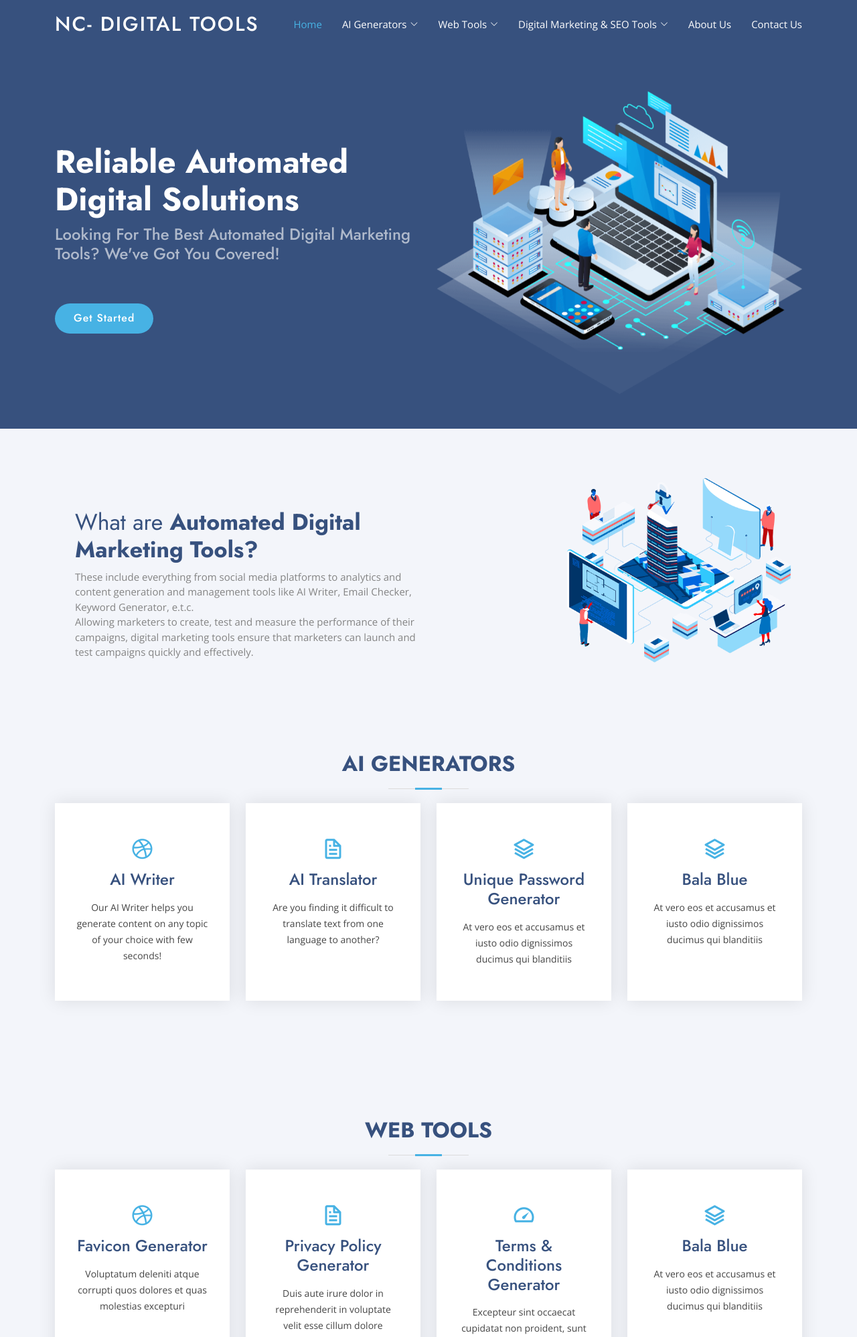
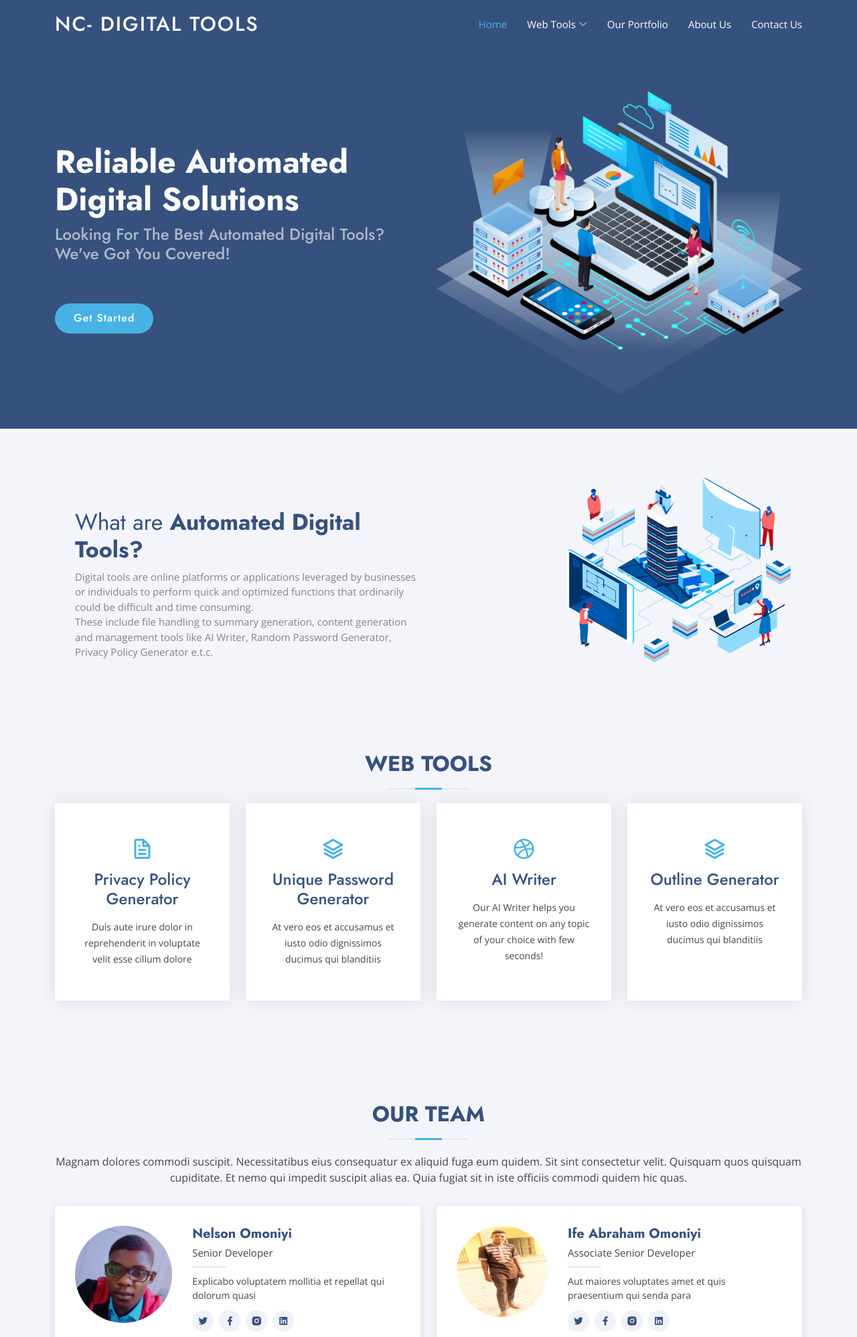
Before and after one commit to Notal-Crest/Power-Tools, a PHP site: page / in a window 1280 px wide. Shown: the top 1996 px of the page at 67% size. Run offline with PHP 8.4, Linux system fonts and the light colour scheme; some libraries are stand-ins or nearby versions.

Commit message:
added email and edit index intro

```diff
--- a/forms/contact.php
+++ b/forms/contact.php
@@ -7,7 +7,7 @@
   */
 
   // Replace contact@example.com with your real receiving email address
-  $receiving_email_address = 'contact@example.com';
+  $receiving_email_address = 'omoniyinelson6@gmail.com';
 
   if( file_exists($php_email_form = '../assets/vendor/php-email-form/php-email-form.php' )) {
     include( $php_email_form );
--- a/index.php
+++ b/index.php
@@ -11,35 +11,17 @@ include("inc/header.php")
       <nav id="navbar" class="navbar">
         <ul>
           <li><a class="nav-link scrollto active" href="#hero">Home</a></li>
-          <!-- <li><a class="nav-link scrollto" href="#services">Services</a></li> -->
-          <li class="dropdown"><a href="#AI" class="nav-link scrollto"><span>AI Generators</span> <i class="bi bi-chevron-down"></i></a>
+          <li class="dropdown"><a href="#Web" class="nav-link scrollto"><span>Web Tools</span> <i class="bi bi-chevron-down"></i></a>
             <ul>
-              <li><a href="#AI" class="nav-link scrollto" >AI Caption Generator</a></li>
-              <li><a href="#AI" class="nav-link scrollto" >AI Translator</a></li>
-              <li><a href="#AI" class="nav-link scrollto" >Outline Generator</a></li>
-              <li><a href="#AI" class="nav-link scrollto" >Unique Title Generator</a></li>
+              <li><a href="#Web" class="nav-link scrollto" >Password Generator</a></li>
+              <li><a href="#Web" class="nav-link scrollto" >Privacy Policy Generator</a></li>
+              <li><a href="#Web" class="nav-link scrollto" >AI Writer</a></li>
+              <li><a href="#Web" class="nav-link scrollto" >Outline Generator</a></li>
             </ul>
           </li>
-          <li class="dropdown"><a href="#Web" class="nav-link scrollto"><span>Web Tools</span> <i class="bi bi-chevron-down"></i></a>
-            <ul>
-              <li><a href="#Web" class="nav-link scrollto" >Favicon Generator</a></li>
-              <li><a href="#Web" class="nav-link scrollto" >Password Generator</a></li>
-              <li><a href="#Web" class="nav-link scrollto" >Program Policy Generator</a></li>
-              <li><a href="#Web" class="nav-link scrollto" >Terms and Condition Generator</a></li>
-            </ul>
-          </li>
-          <li class="dropdown"><a href="#SEO" class="nav-link scrollto"><span>Digital Marketing & SEO Tools</span> <i class="bi bi-chevron-down"></i></a>
-            <ul>
-              <li><a href="#SEO" class="nav-link scrollto" >SEO Analysis</a></li>
-              <li><a href="#SEO" class="nav-link scrollto" >CPC Keywords</a></li>
-              <li><a href="#SEO" class="nav-link scrollto" >Keyword Search</a></li>
-              <li><a href="#SEO" class="nav-link scrollto" >Backlinks Checker</a></li>
-            </ul>
-          </li>
+          <li><a class="nav-link scrollto" href="#">Our Portfolio</a></li>
           <li><a class="nav-link scrollto" href="#about">About Us</a></li>
           <li><a class="nav-link scrollto" href="#contact">Contact Us</a></li>
-          <!-- <li><a class="nav-link scrollto" href="#team">Team</a></li> -->
-          <!-- <li><a class="getstarted scrollto" href="#">Login</a></li> -->
         </ul>
         <i class="bi bi-list mobile-nav-toggle"></i>
       </nav><!-- .navbar -->
@@ -54,9 +36,9 @@ include("inc/header.php")
       <div class="row">
         <div class="col-lg-6 d-flex flex-column justify-content-center pt-4 pt-lg-0 order-2 order-lg-1" data-aos="fade-up" data-aos-delay="200">
           <h1>Reliable Automated Digital Solutions</h1>
-          <h2>Looking For The Best Automated Digital Marketing Tools? We've Got You Covered!</h2>
+          <h2>Looking For The Best Automated Digital Tools? We've Got You Covered!</h2>
           <div class="d-flex justify-content-center justify-content-lg-start">
-            <a href="#services" class="btn-get-started scrollto">Get Started</a>
+            <a href="#Web" class="btn-get-started scrollto">Get Started</a>
           </div>
         </div>
         <div class="col-lg-6 order-1 order-lg-2 hero-img" data-aos="zoom-in" data-aos-delay="200">
@@ -77,10 +59,10 @@ include("inc/header.php")
           <div class="col-lg-7 d-flex flex-column justify-content-center align-items-stretch  order-2 order-lg-1">
 
             <div class="content">
-              <h3>What are <strong>Automated Digital Marketing Tools?</strong></h3>
+              <h3>What are <strong>Automated Digital Tools?</strong></h3>
               <p>
-                These include everything from social media platforms to analytics and content generation and management tools like AI Writer, Email Checker, Keyword Generator, e.t.c. <br>
-                Allowing marketers to create, test and measure the performance of their campaigns, digital marketing tools ensure that marketers can launch and test campaigns quickly and effectively.
+              Digital tools are online platforms or applications leveraged by businesses or individuals to perform quick and optimized functions that ordinarily could be difficult and time consuming. <br>
+                These include file handling to summary generation, content generation and management tools like AI Writer, Random Password Generator, Privacy Policy Generator e.t.c.
               </p>
             </div>
           </div>
@@ -91,28 +73,21 @@ include("inc/header.php")
       </div>
     </section><!-- End Why Us Section -->
 
-    <!-- ======= AI Generators Section ======= -->
-    <section id="AI" class="services section-bg">
+
+    <!-- ======= Web Tools Section ======= -->
+    <section id="Web" class="services section-bg">
 
       <div class="container" data-aos="fade-up">
 
         <div class="section-title">
-          <h2>AI Generators</h2>
+          <h2>Web Tools</h2>
 
         <div class="row">
-          <div class="col-xl-3 col-md-6 d-flex align-items-stretch" data-aos="zoom-in" data-aos-delay="100">
-            <div class="icon-box">
-              <div class="icon"><i class="bx bxl-dribbble"></i></div>
-              <h4><a href="ai-writer.php">AI Writer</a></h4>
-              <p>Our AI Writer helps you generate content on any topic of your choice with few seconds!</p>
-            </div>
-          </div>
-
           <div class="col-xl-3 col-md-6 d-flex align-items-stretch mt-4 mt-md-0" data-aos="zoom-in" data-aos-delay="200">
             <div class="icon-box">
               <div class="icon"><i class="bx bx-file"></i></div>
-              <h4><a href="">AI Translator</a></h4>
-              <p>Are you finding it difficult to translate text from one language to another?</p>
+              <h4><a href="privacy.php">Privacy Policy Generator</a></h4>
+              <p>Duis aute irure dolor in reprehenderit in voluptate velit esse cillum dolore</p>
             </div>
           </div>
 
@@ -124,110 +99,24 @@ include("inc/header.php")
             </div>
           </div>
 
-          <div class="col-xl-3 col-md-6 d-flex align-items-stretch mt-4 mt-xl-0" data-aos="zoom-in" data-aos-delay="400">
-            <div class="icon-box">
-              <div class="icon"><i class="bx bx-layer"></i></div>
-              <h4><a href="">Bala Blue</a></h4>
-              <p>At vero eos et accusamus et iusto odio dignissimos ducimus qui blanditiis</p>
-            </div>
-          </div>
-
-        </div>
-        </div>
-        <br>
-
-      </div>
-    </section><!-- AI Generators Section -->
-
-    <!-- ======= Web Tools Section ======= -->
-    <section id="Web" class="services section-bg">
-
-      <div class="container" data-aos="fade-up">
-
-        <div class="section-title">
-          <h2>Web Tools</h2>
-
-        <div class="row">
           <div class="col-xl-3 col-md-6 d-flex align-items-stretch" data-aos="zoom-in" data-aos-delay="100">
             <div class="icon-box">
               <div class="icon"><i class="bx bxl-dribbble"></i></div>
-              <h4><a href="">Favicon Generator</a></h4>
-              <p>Voluptatum deleniti atque corrupti quos dolores et quas molestias excepturi</p>
-            </div>
-          </div>
-
-          <div class="col-xl-3 col-md-6 d-flex align-items-stretch mt-4 mt-md-0" data-aos="zoom-in" data-aos-delay="200">
-            <div class="icon-box">
-              <div class="icon"><i class="bx bx-file"></i></div>
-              <h4><a href="privacy.php">Privacy Policy Generator</a></h4>
-              <p>Duis aute irure dolor in reprehenderit in voluptate velit esse cillum dolore</p>
-            </div>
-          </div>
-
-          <div class="col-xl-3 col-md-6 d-flex align-items-stretch mt-4 mt-xl-0" data-aos="zoom-in" data-aos-delay="300">
-            <div class="icon-box">
-              <div class="icon"><i class="bx bx-tachometer"></i></div>
-              <h4><a href="">Terms & Conditions Generator</a></h4>
-              <p>Excepteur sint occaecat cupidatat non proident, sunt in culpa qui officia</p>
+              <h4><a href="ai-writer.php">AI Writer</a></h4>
+              <p>Our AI Writer helps you generate content on any topic of your choice with few seconds!</p>
             </div>
           </div>
 
           <div class="col-xl-3 col-md-6 d-flex align-items-stretch mt-4 mt-xl-0" data-aos="zoom-in" data-aos-delay="400">
             <div class="icon-box">
               <div class="icon"><i class="bx bx-layer"></i></div>
-              <h4><a href="">Bala Blue</a></h4>
-              <p>At vero eos et accusamus et iusto odio dignissimos ducimus qui blanditiis</p>
-            </div>
-          </div>
-
-        </div>
-        <br>
-      </div>
-    </section><!-- Web Tools Section -->
-
-    <!-- ======= SEO Section ======= -->
-    <section id="SEO" class="services section-bg">
-
-      <div class="container" data-aos="fade-up">
-
-        <div class="section-title">
-          <h2>Digital Marketing & SEO Tools</h2>
-
-        <div class="row">
-          <div class="col-xl-3 col-md-6 d-flex align-items-stretch" data-aos="zoom-in" data-aos-delay="100">
-            <div class="icon-box">
-              <div class="icon"><i class="bx bxl-dribbble"></i></div>
-              <h4><a href="">Keyword Search</a></h4>
-              <p>Voluptatum deleniti atque corrupti quos dolores et quas molestias excepturi</p>
-            </div>
-          </div>
-
-          <div class="col-xl-3 col-md-6 d-flex align-items-stretch mt-4 mt-md-0" data-aos="zoom-in" data-aos-delay="200">
-            <div class="icon-box">
-              <div class="icon"><i class="bx bx-file"></i></div>
-              <h4><a href="">Backlinks Checker</a></h4>
-              <p>Duis aute irure dolor in reprehenderit in voluptate velit esse cillum dolore</p>
-            </div>
-          </div>
-
-          <div class="col-xl-3 col-md-6 d-flex align-items-stretch mt-4 mt-xl-0" data-aos="zoom-in" data-aos-delay="300">
-            <div class="icon-box">
-              <div class="icon"><i class="bx bx-tachometer"></i></div>
-              <h4><a href="">CPC Keywords</a></h4>
-              <p>Excepteur sint occaecat cupidatat non proident, sunt in culpa qui officia</p>
-            </div>
-          </div>
-
-          <div class="col-xl-3 col-md-6 d-flex align-items-stretch mt-4 mt-xl-0" data-aos="zoom-in" data-aos-delay="400">
-            <div class="icon-box">
-              <div class="icon"><i class="bx bx-layer"></i></div>
-              <h4><a href="">SEO Analysis</a></h4>
+              <h4><a href="">Outline Generator</a></h4>
               <p>At vero eos et accusamus et iusto odio dignissimos ducimus qui blanditiis</p>
             </div>
           </div>
         </div>
       </div>
-    </section><!-- SEO Section -->
+    </section><!-- Web Tools Section -->
 
     <!-- ======= Team Section ======= -->
     <section id="team" class="team section-bg">
```
